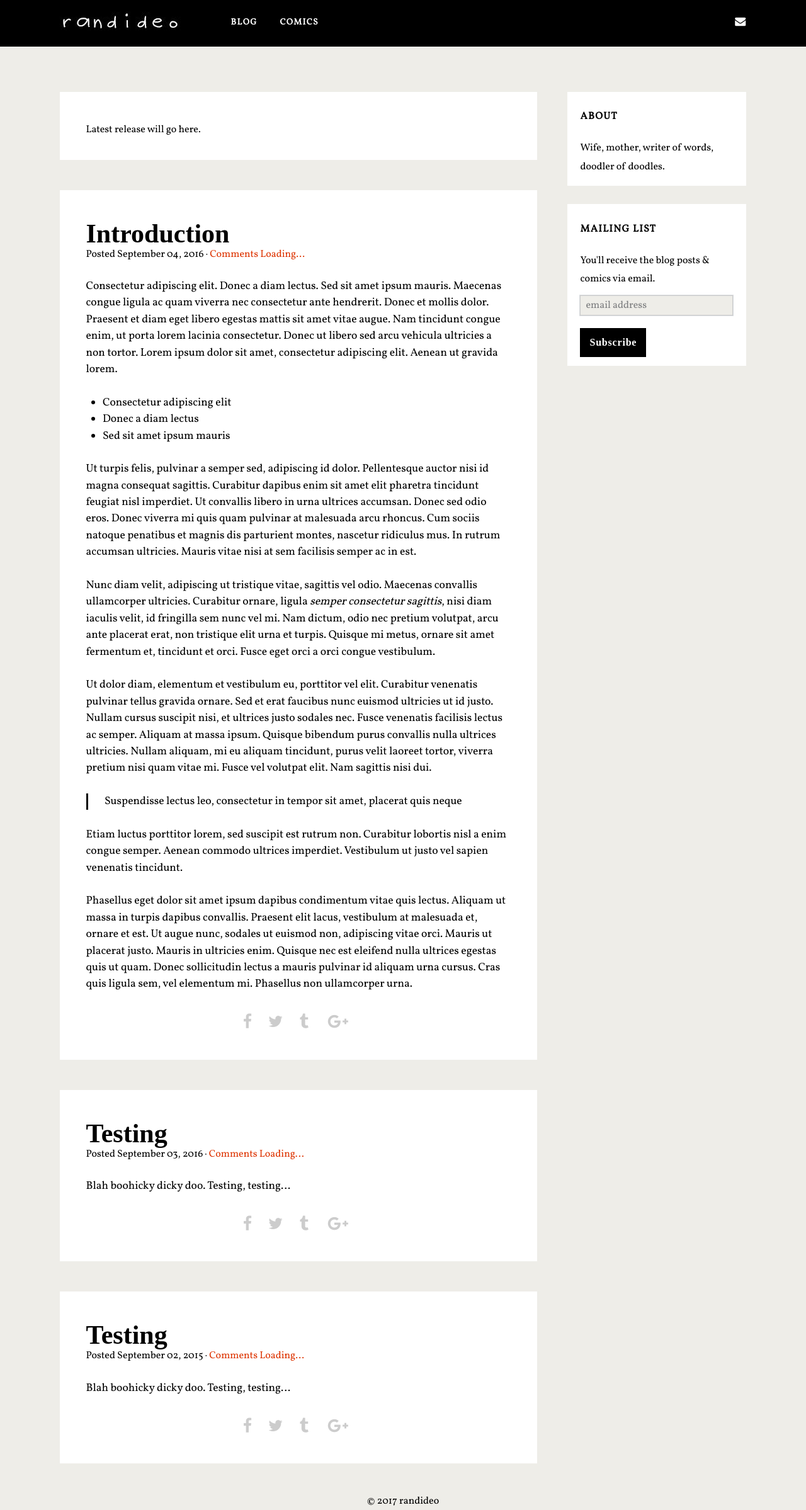
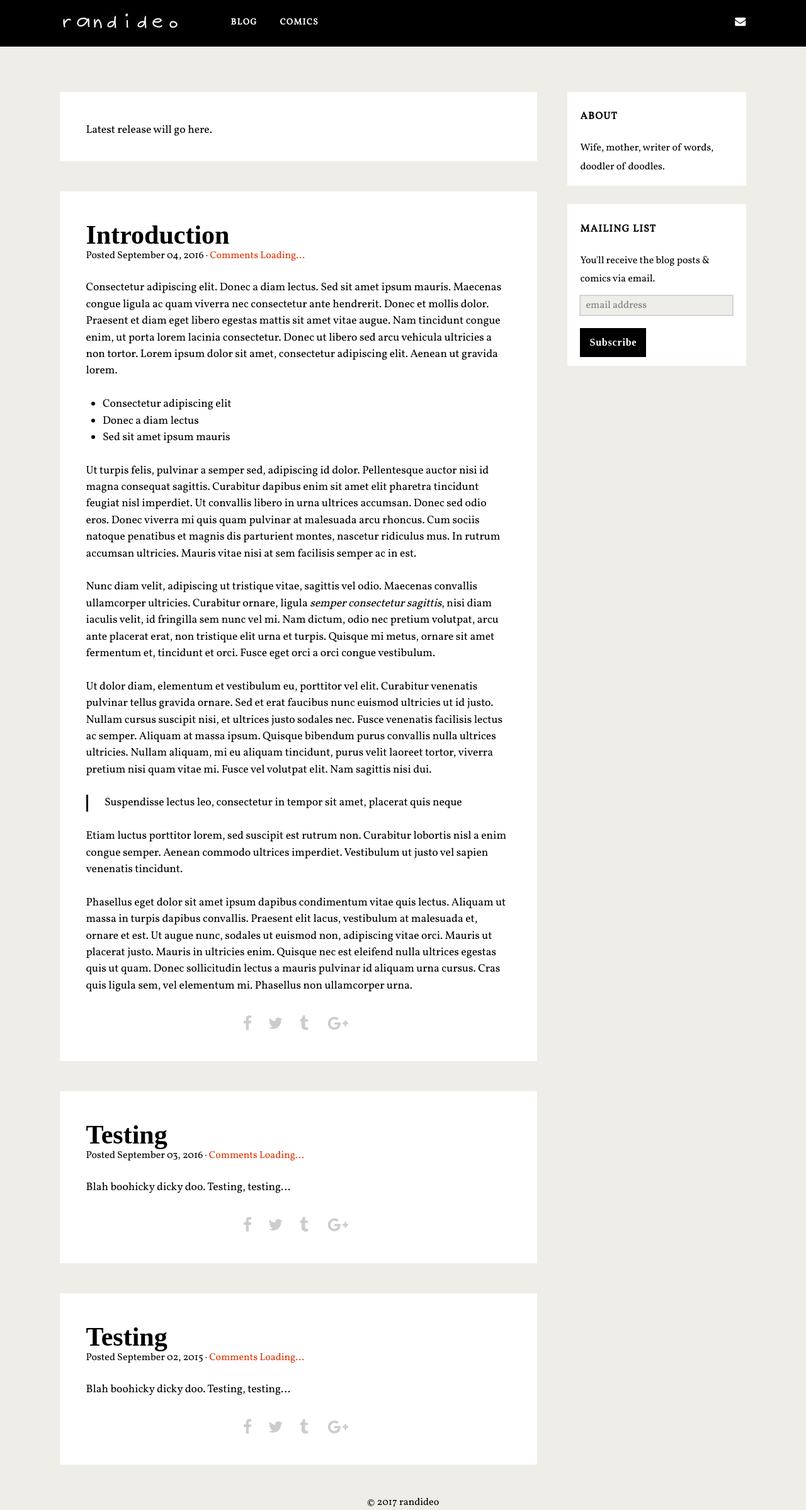
Before and after one commit to randideo/randideo.github.io, a Jekyll site: the page built from backup.html, in a window 1280 px wide. Shown: the whole page at 63% size. Built offline with Jekyll 4.4.1, drawn with Linux system fonts in a browser that asks for light colours; nearby versions of some CDN libraries; some web fonts are replaced; comment, search, counter and statistics services are not loaded.

Commit message:
Create backup.html

```diff
--- a/backup.html
+++ b/backup.html
@@ -4,7 +4,9 @@ layout: default
 
  <div class='post-outer'>
 	 <div class='post hentry'>
+		 <div class="entry-content">
 	Latest release will go here.
+		 </div>
 	 </div>
 </div>
 
```
